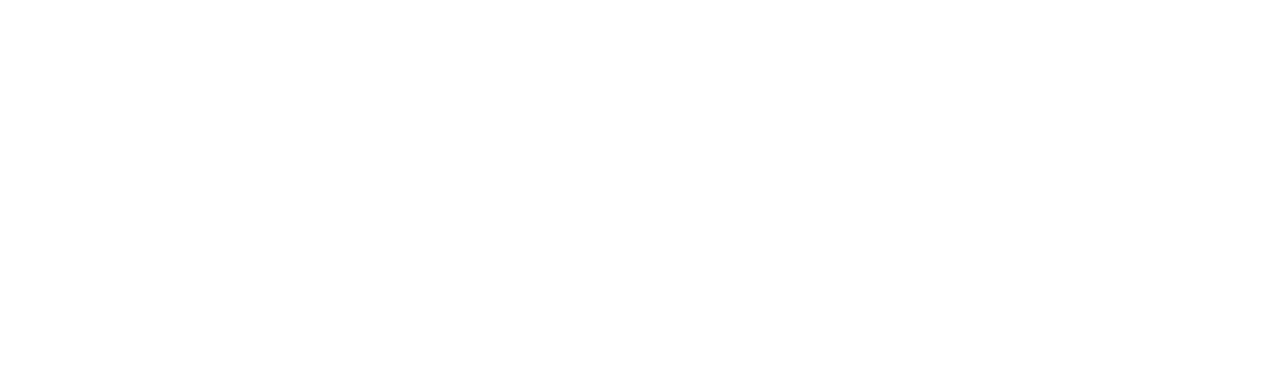
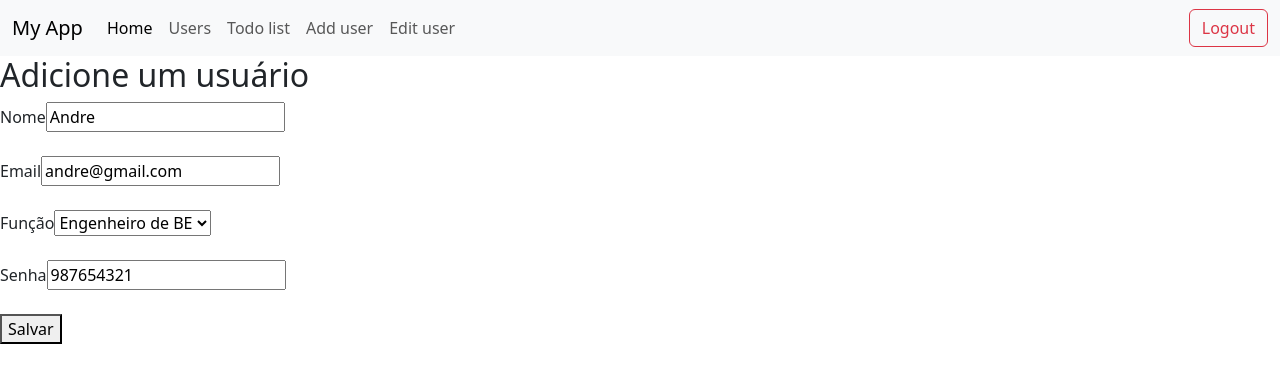
Before and after one commit to Siq-Andre/Desenvolvimento-web-AC---Frontend, an Angular app in the folder crud-app/: page /app/edit-user in a window 1280 px wide. Before the commit this address led to /. Shown: the top 382 px of the page. Built offline with nearby package versions, Linux system fonts and the light colour scheme.

Commit message:
pagina edit user funcionando

```diff
--- a/crud-app/src/app/app-routing.module.ts
+++ b/crud-app/src/app/app-routing.module.ts
@@ -7,6 +7,7 @@
 import { TodoListComponent } from './pages/home/pages/todo-list/todo-list.component';
 import { SignupComponent } from './pages/signup/signup.component';
 import { AddUserComponent } from './pages/home/components/add-user/add-user.component';
+import { EditUserComponent } from './pages/home/components/edit-user/edit-user.component';
 
 const routes: Routes = [
   {path: "", redirectTo: "/login", pathMatch: 'full'},
@@ -18,7 +19,8 @@
       {path: "", component: WelcomeComponent},
       {path: "users", component: UsersComponent},
       {path: "todo-list", component: TodoListComponent},
-      {path: "add-user", component: AddUserComponent}
+      {path: "add-user", component: AddUserComponent},
+      {path: "edit-user", component: EditUserComponent}
     ]
   }
 ]
--- a/crud-app/src/app/app.module.ts
+++ b/crud-app/src/app/app.module.ts
@@ -13,6 +13,7 @@
 import { FormsModule, ReactiveFormsModule } from '@angular/forms';
 import { TodoListComponent } from './pages/home/pages/todo-list/todo-list.component';
 import { AddUserComponent } from './pages/home/components/add-user/add-user.component';
+import { EditUserComponent } from './pages/home/components/edit-user/edit-user.component';
 
 @NgModule({
   declarations: [
@@ -24,7 +25,8 @@
     UsersComponent,
     WelcomeComponent,
     TodoListComponent,
-    AddUserComponent
+    AddUserComponent,
+    EditUserComponent
   ],
   imports: [
     BrowserModule,
--- /dev/null
+++ b/crud-app/src/app/pages/home/components/edit-user/edit-user.component.html
@@ -0,0 +1,64 @@
+<h2>Adicione um usuário</h2>
+
+<div>
+  <form [formGroup]="editUserForm">
+    <div>
+      <label for="">Nome</label>
+      <input type="text" formControlName="name">
+    </div>
+    <!-- ERROR -->
+    <div *ngIf="editUserForm.get('name')?.invalid && (editUserForm.get('name')?.dirty || editUserForm.get('name')?.touched)">
+      <div class="text-danger">Nome é obrigatório</div>
+    </div>
+    <!-- ERROR -->
+
+    <br>
+
+    <div>
+      <label for="">Email</label>
+      <input type="email" formControlName="email">
+    </div>
+   <!-- ERROR -->
+   <div *ngIf="editUserForm.get('email')?.invalid && (editUserForm.get('email')?.dirty || editUserForm.get('email')?.touched)">
+    <div class="text-danger">Por favor insira um e-mail válido</div>
+  </div>
+  <!-- ERROR -->
+
+    <br>
+
+    <div>
+      <label >Função</label>
+    <select formControlName="role">
+      <option value="EngFE">Engenheiro de FE</option>
+      <option value="EngBE">Engenheiro de BE</option>
+      <option value="AD">Analista de Dados</option>
+      <option value="LT">Líder Técnico</option>
+    </select>
+    </div>
+
+    <!-- ERROR -->
+    <div *ngIf="editUserForm.get('role')?.invalid && (editUserForm.get('role')?.dirty || editUserForm.get('role')?.touched)">
+      <div class="text-danger">Função é obrigatório</div>
+    </div>
+    <!-- ERROR -->
+
+    <br>
+
+    <div>
+      <label for="">Senha</label>
+      <input type="text" formControlName="password">
+    </div>
+
+    <!-- ERROR -->
+    <div *ngIf="editUserForm.get('password')?.invalid && (editUserForm.get('epasswordmail')?.dirty || editUserForm.get('password')?.touched)">
+      <div class="text-danger">Por favor insira uma senha entre 6 e 15 caracteres</div>
+    </div>
+    <!-- ERROR -->
+
+    <br>
+
+    <div>
+      <button (click)="addUser()">Salvar</button>
+    </div>
+  </form>
+</div>
--- /dev/null
+++ b/crud-app/src/app/pages/home/components/edit-user/edit-user.component.ts
@@ -0,0 +1,27 @@
+import { Component } from '@angular/core';
+import { FormControl, FormGroup, Validators } from '@angular/forms';
+import { Router } from '@angular/router';
+
+@Component({
+  selector: 'app-edit-user',
+  templateUrl: './edit-user.component.html',
+  styleUrls: ['./edit-user.component.css']
+})
+export class EditUserComponent {
+  editUserForm: FormGroup
+
+  constructor(private router: Router){
+    this.editUserForm = new FormGroup({
+      name: new FormControl('Andre', Validators.required),
+      email: new FormControl('andre@gmail.com', [Validators.required, Validators.email]),
+      role: new FormControl('EngBE', Validators.required),
+      password: new FormControl('987654321', [Validators.required, Validators.minLength(6), Validators.maxLength(15)])
+    })
+  }
+
+  addUser(){
+    console.log("Usuario adicionado")
+    console.log(this.editUserForm.value)
+    this.router.navigate(["/app/users"])
+  }
+}
--- a/crud-app/src/app/pages/home/components/navbar/navbar.component.html
+++ b/crud-app/src/app/pages/home/components/navbar/navbar.component.html
@@ -18,6 +18,9 @@
         <li>
           <a class="nav-link" routerLink="/app/add-user">Add user</a>
         </li>
+        <li>
+          <a class="nav-link" routerLink="/app/edit-user">Edit user</a>
+        </li>
       </ul>
       <form class="d-flex" role="search">
         <button class="btn btn-outline-danger" routerLink="/">Logout</button>
```
Also changed, not shown: crud-app/src/app/pages/home/components/edit-user/edit-user.component.css (added), 1 other file (tests, documents, lock files or other folders).
